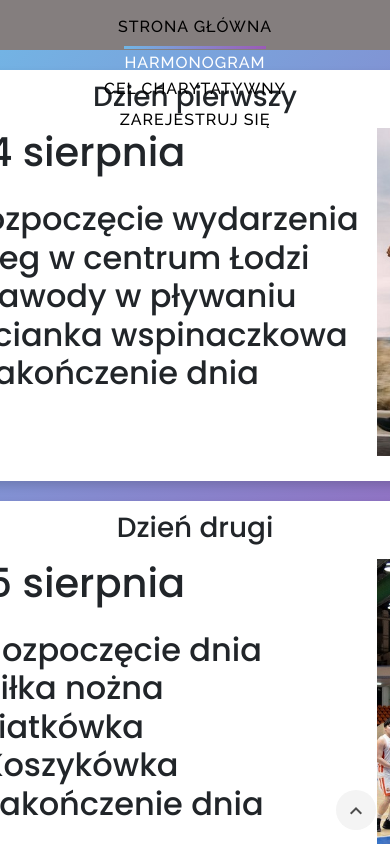
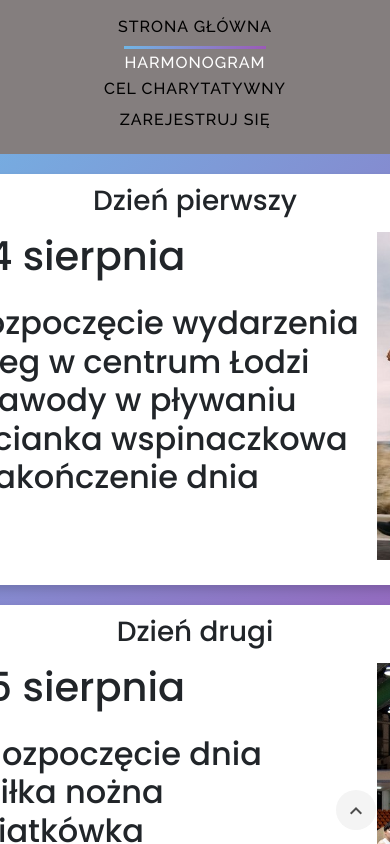
Before and after one commit to Rafal5671/Projekt, an Angular app: page /Harmonogram in a window 390 px wide. Shown: the top 844 px of the page. Built offline with nearby package versions, Linux system fonts and the light colour scheme.

Commit message:
some resizing

```diff
--- a/src/app/zbiorka/zbiorka.component.css
+++ b/src/app/zbiorka/zbiorka.component.css
@@ -7,7 +7,7 @@
     background-attachment: fixed;
 }
 
-.container {
+.containerr {
     margin-left: auto;
     margin-right: auto;
     margin-top: 30px;
--- a/src/app/zbiorka/zbiorka.component.html
+++ b/src/app/zbiorka/zbiorka.component.html
@@ -1,5 +1,5 @@
 <div class="main" role="main">
-    <div class="container">
+    <div class="containerr">
         <h2>Zbiórka Charytatywna na operację serca Ady Mróz oraz innych dzieci z wrodzonymi wadami serca</h2>
         <h3>3 letnia Ada Mróz choruje od urodzenie na rzadką chorbę Boltzmann'a.</h3>
         <h3>Objawami choroby są sinyne bóle kostno-mięśniowe czy niewydolność serca, najczęściej prowadząca do śmierci. Aby uratować dziewczynkę konieczny jest przeszcep serca.</h3>
--- a/src/styles.css
+++ b/src/styles.css
@@ -42,11 +42,12 @@ h4 {
 nav {
   background-color: rgba(132, 126, 126);
   z-index: 9999;
+  align-items: center;
   position: sticky;
   position: -webkit-sticky;
   padding-top: 15px;
   padding-bottom: 15px;
-  height: 50px;
+  height: 8vh;
   width: 100%;
 }
 
@@ -130,3 +131,13 @@ nav {
 }
 html, body { height: 100%; }
 body { margin: 0; font-family: 'Poppins',sans-serif; }
+
+@media (max-width:700px)
+{
+  .navigation{
+    height: fit-content;
+  }
+  .containerr{
+    width: fit-content;
+  }
+}
```
